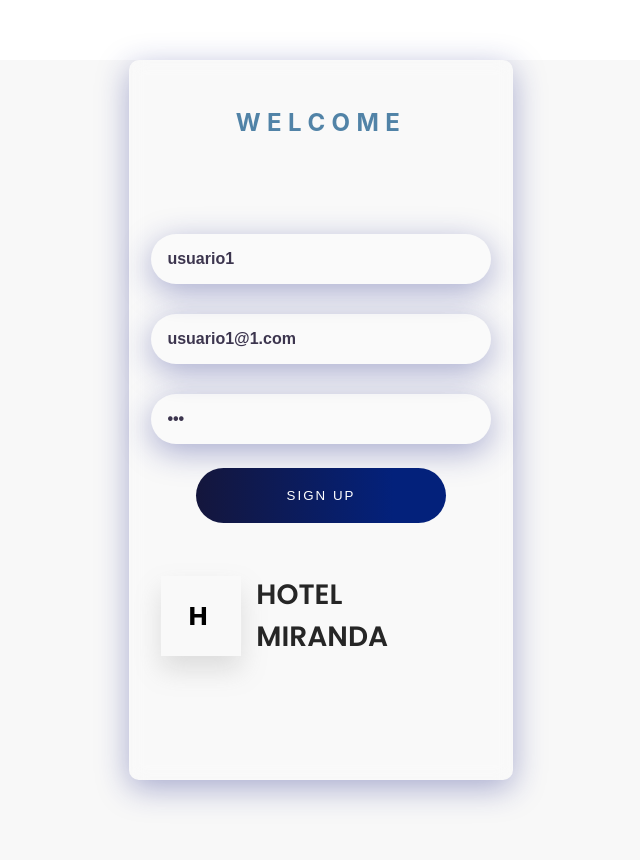
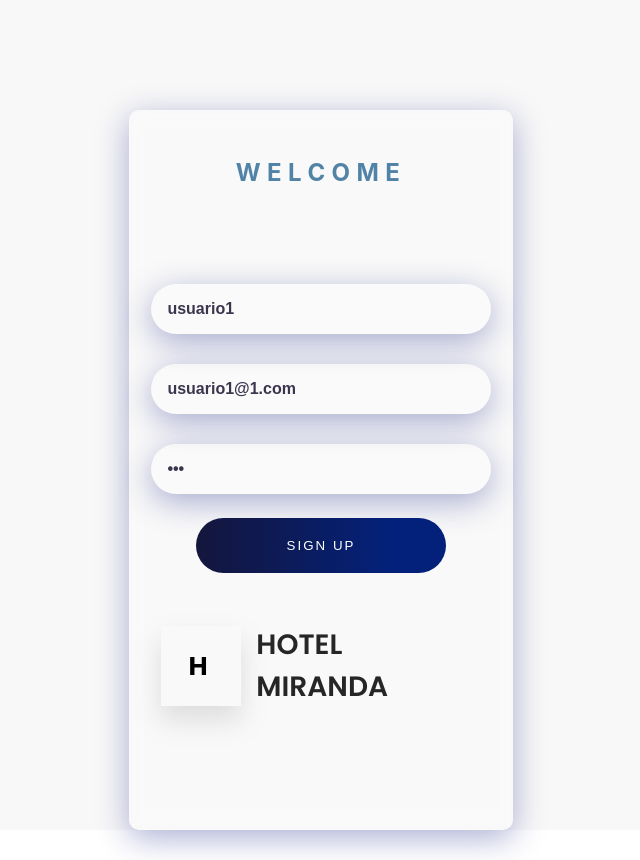
Before and after one commit to diegomdomi/hotel-miranda-dashboard, a React (Create React App) app: page /hotel-miranda-dashboard/login in a window 1280 px wide. Shown: the whole page, without its empty margins (319-959 px from the left). After the commit the page ends 830 px from the top, so only its background shows below. Built offline with nearby package versions, Linux system fonts and the light colour scheme.

Commit message:
style in form login

```diff
--- a/src/Components/DashboardStyles.jsx
+++ b/src/Components/DashboardStyles.jsx
@@ -3,7 +3,7 @@ import styled from 'styled-components';
 const MainDIvContainer = styled.div`
  min-height:100vh;
  display:flex;
- margin-left:350px;
+ margin-left:450px;
 `
 const ChildDivContainer = styled.div`
 display:flex;
--- a/src/Components/LoginUser.jsx
+++ b/src/Components/LoginUser.jsx
@@ -26,7 +26,7 @@ function LoginUser() {
 
 
   return (
-    <form onSubmit={handleSubmit}>
+    <form onSubmit={handleSubmit} style={{paddingTop:'50px'}}>
     <MainContainer>
       <WelcomeText>Welcome</WelcomeText>
       <InputContainer>
--- a/src/Components/NavBar.jsx
+++ b/src/Components/NavBar.jsx
@@ -67,7 +67,7 @@ const NavBar = ({openNav,measure}) => {
   return (
     <>
       <NavContainer margin={measure ? "250px" : "0px"}>
-        <BiMenuAltLeft  onClick={openNav} size={30}/>
+        <BiMenuAltLeft  onClick={openNav} size={30} style={{cursor:'pointer'}}/>
         <TitleNav>{Title}</TitleNav>
         <CiMail size={30} style={{cursor:'pointer'}}></CiMail>
         <BsBell size={30} style={{cursor:'pointer'}}></BsBell>
--- a/src/Components/SideBar.jsx
+++ b/src/Components/SideBar.jsx
@@ -154,7 +154,7 @@ const SideBar = ({measure}) => {
           <MainTitle>Hotel Miranda</MainTitle>
         </MainTitleContainer>
         <LinkContainer>
-        <Link to="/dashboard" style={{textDecoration:'none'}}>
+        <Link to="/" style={{textDecoration:'none'}}>
             <ElementsDiv>
                 <RiDashboardLine size={25}/>
                 <ListItems>Dashboard</ListItems>
```
